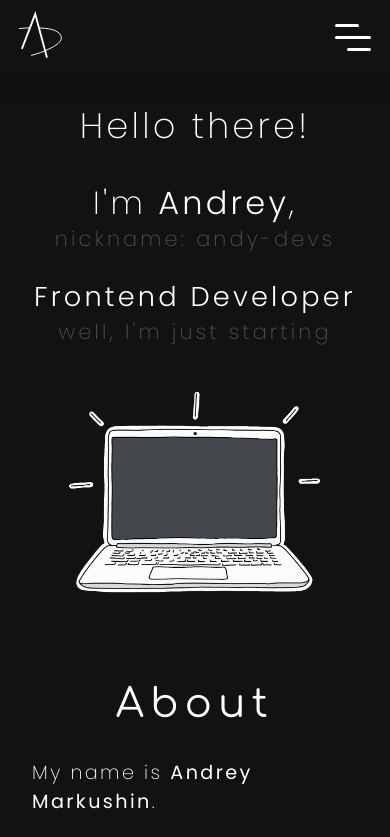
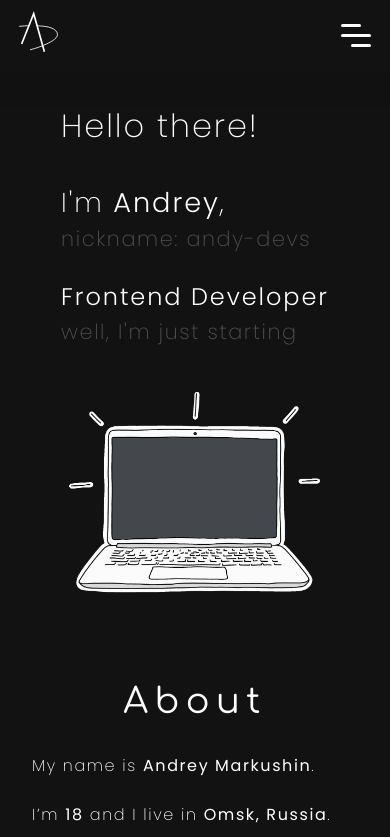
Before and after one commit to andy-devs/andy-devs.github.io, a plain HTML site: page index.html in a window 390 px wide. Shown: the top 837 px of the page. Drawn offline with nearby package versions, Linux system fonts and the light colour scheme.

Commit message:
minor font size changes, smaller header

```diff
--- a/app.js
+++ b/app.js
@@ -18,14 +18,14 @@ headerButton.addEventListener('click', (e) => {
 	} else {
 		setTimeout(() => {
 			headerNav.classList.toggle('_active');
-		}, 600);
+		}, 500);
 		setTimeout(() => {
 			state = false;
-		}, 600);
+		}, 500);
 		headerNavList.classList.toggle('_animated');
 		setTimeout(() => {
 			headerNavList.classList.toggle('_animated');
-		}, 600);
+		}, 500);
 	}
 
 	if (body.style.overflow != 'hidden') {
--- a/index.html
+++ b/index.html
@@ -33,7 +33,10 @@
 							class="header__logo-item"
 						/>
 					</div>
-					<div class="header__button burger burger-slide">
+					<div
+						class="header__button burger burger-slide"
+						style="font-size: 10px"
+					>
 						<div class="burger-lines"></div>
 					</div>
 				</div>
--- a/style.scss
+++ b/style.scss
@@ -95,11 +95,11 @@ body::-webkit-scrollbar-thumb {
 	width: 100%;
 	position: fixed;
 	align-self: center;
-	transition: top 0.3s ease-in-out, height 0.6s ease-in-out;
-	-webkit-transition: top 0.3s ease-in-out, height 0.6s ease-in-out;
-	-moz-transition: top 0.3s ease-in-out, height 0.6s ease-in-out;
-	-ms-transition: top 0.3s ease-in-out, height 0.6s ease-in-out;
-	-o-transition: top 0.3s ease-in-out, height 0.6s ease-in-out;
+	transition: top 0.2s ease-in-out, height 0.5s ease-in-out;
+	-webkit-transition: top 0.2s ease-in-out, height 0.5s ease-in-out;
+	-moz-transition: top 0.2s ease-in-out, height 0.5s ease-in-out;
+	-ms-transition: top 0.2s ease-in-out, height 0.5s ease-in-out;
+	-o-transition: top 0.2s ease-in-out, height 0.5s ease-in-out;
 }
 .nav-up {
 	top: -$header-height;
@@ -224,7 +224,7 @@ body::-webkit-scrollbar-thumb {
 }
 .about__head {
 	text-align: center;
-	font-size: clamp(2.5rem, 4vw, 5rem);
+	font-size: clamp(2.2rem, 4vw, 5rem);
 	letter-spacing: 0.4rem;
 	font-weight: 400;
 	margin-bottom: 4rem;
@@ -237,7 +237,7 @@ body::-webkit-scrollbar-thumb {
 	margin-bottom: 8rem;
 }
 .about__bio-text {
-	font-size: clamp(1.2rem, 1.6vw, 1.6rem);
+	font-size: clamp(1rem, 1.5vw, 1.6rem);
 	letter-spacing: 0.15rem;
 	max-width: 35rem;
 }
@@ -255,7 +255,7 @@ body::-webkit-scrollbar-thumb {
 .about__bio-text__info-head {
 	margin-bottom: 1rem;
 	font-weight: 300;
-	font-size: clamp(1.4rem, 1.8vw, 1.8rem);
+	font-size: clamp(1.2rem, 1.7vw, 1.8rem);
 }
 .about__bio-text__info-item {
 	display: flex;
@@ -263,11 +263,11 @@ body::-webkit-scrollbar-thumb {
 	gap: 0.5rem;
 	margin-bottom: 0.6rem;
 	font-weight: 200;
-	font-size: clamp(1.2rem, 1.6vw, 1.5rem);
+	font-size: clamp(1rem, 1.6vw, 1.5rem);
 }
 .dance-image {
 	display: inline-block;
-	width: clamp(2rem, 2vw, 2rem);
+	width: clamp(1.4rem, 2vw, 2rem);
 }
 
 .about__bio-photo {
@@ -303,13 +303,13 @@ body::-webkit-scrollbar-thumb {
 }
 .about__story-text {
 	max-width: 40rem;
-	font-size: clamp(1.1rem, 1.2vw, 1.5rem);
+	font-size: clamp(0.9rem, 1.2vw, 1.5rem);
 	font-weight: 200;
 	letter-spacing: 0.1rem;
-	line-height: 2rem;
+	line-height: 1.8rem;
 }
 .about__story-text__heading {
-	font-size: clamp(1.35rem, 1.7vw, 2.1rem);
+	font-size: clamp(1.2rem, 1.7vw, 2.1rem);
 	margin-bottom: 0.8rem;
 	text-indent: 50px;
 	font-weight: 300;
@@ -321,7 +321,7 @@ body::-webkit-scrollbar-thumb {
 }
 .about__story-text__preview {
 	text-indent: 50px;
-	font-size: clamp(1.6rem, 2.1vw, 2.5rem);
+	font-size: clamp(1.4rem, 2vw, 2.5rem);
 	font-weight: 400;
 	margin-bottom: 2.5rem;
 	font-family: 'Comfortaa', cursive;
@@ -344,7 +344,7 @@ body::-webkit-scrollbar-thumb {
 		align-items: center;
 	}
 	.header__logo {
-		max-width: 2.7rem;
+		max-width: 2.4rem;
 	}
 	.header__mobile {
 		display: flex;
@@ -360,7 +360,7 @@ body::-webkit-scrollbar-thumb {
 		@for $i from 1 through 5 {
 			.link-#{$i} {
 				opacity: 0;
-				animation: fadeIn 0.3s ease-in-out 1 forwards;
+				animation: fadeIn 0.2s ease-in-out 1 forwards;
 				animation-delay: #{$i * 100}ms;
 			}
 		}
@@ -369,7 +369,7 @@ body::-webkit-scrollbar-thumb {
 		@for $i from 1 through 5 {
 			.link-#{$i} {
 				opacity: 1;
-				animation: fadeOut 0.2s ease-in-out 1 forwards;
+				animation: fadeOut 0.1s ease-in-out 1 forwards;
 				animation-delay: #{500 - $i * 100}ms;
 			}
 		}
@@ -450,19 +450,19 @@ body::-webkit-scrollbar-thumb {
 		margin-bottom: 3.5rem;
 	}
 	.first-screen__text {
-		align-items: center;
-		text-align: center;
+		align-items: left;
+		text-align: left;
 	}
 	.first-screen__text-content {
-		font-size: clamp(2rem, 4vw, 2.5rem);
-		letter-spacing: 0.2rem;
+		font-size: clamp(1.7rem, 3.8vw, 2.5rem);
+		letter-spacing: 0.12rem;
 	}
 	.hello-p {
-		font-size: clamp(2.2rem, 4.1vw, 3rem);
+		font-size: clamp(2rem, 4vw, 3rem);
 		margin-bottom: 0.4rem;
 	}
 	.frontend-p {
-		font-size: clamp(1.7rem, 3.1vw, 3rem);
+		font-size: clamp(1.5rem, 2.9vw, 3rem);
 		line-height: 2.4rem;
 	}
 
@@ -471,6 +471,7 @@ body::-webkit-scrollbar-thumb {
 	}
 	.first-screen__text-addition {
 		margin-top: 0.2rem;
+		letter-spacing: 0.1rem;
 	}
 
 	.first-screen__image-item {
@@ -501,6 +502,9 @@ body::-webkit-scrollbar-thumb {
 	.about__bio-photo {
 		max-width: 15rem;
 	}
+	.about__bio-text {
+		letter-spacing: 0.1rem;
+	}
 	.about__story {
 		flex-direction: column-reverse;
 	}
@@ -509,6 +513,7 @@ body::-webkit-scrollbar-thumb {
 		text-indent: 0;
 		margin-bottom: 1rem;
 	}
+
 	.about__story-text__heading {
 		margin-bottom: 0.2rem;
 	}
```
Also changed, not shown: style.css, 1 other file.
